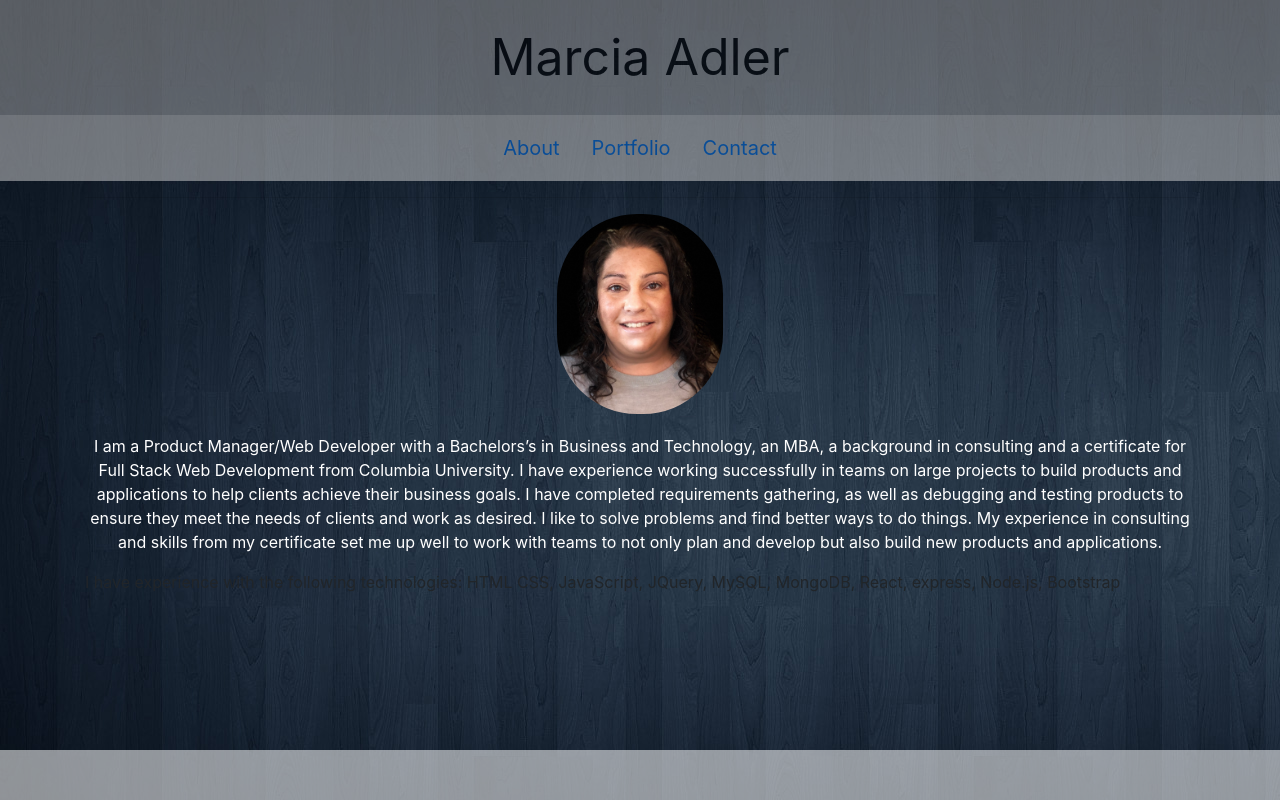
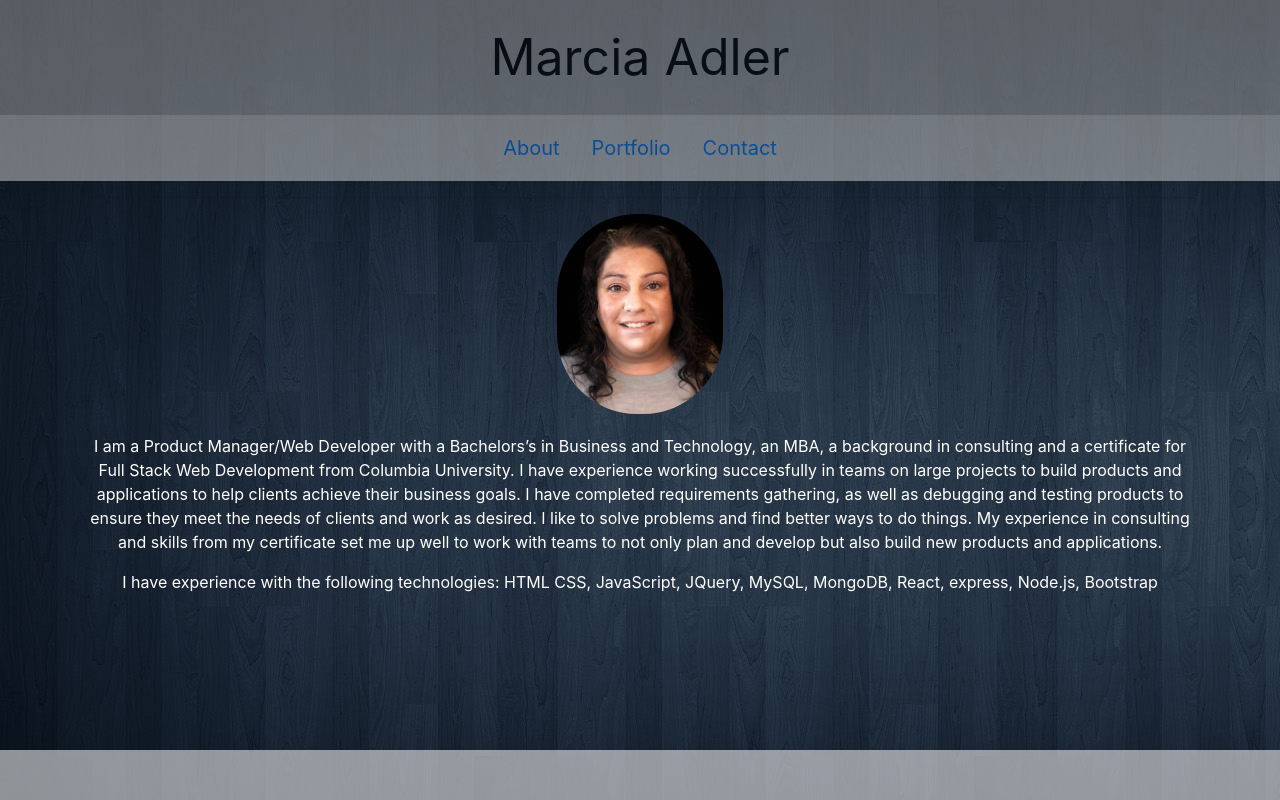
Before and after one commit to MarciaAdler/Portfolio-MarciaAdler, a React (Create React App) app in the folder portfolio/: page /Portfolio-MarciaAdler/about in a window 1280 px wide. Built offline with nearby package versions, Linux system fonts and the light colour scheme.

Commit message:
fixed styling on about page

```diff
--- a/portfolio/src/pages/About.js
+++ b/portfolio/src/pages/About.js
@@ -33,7 +33,7 @@ function About() {
         teams to not only plan and develop but also build new products and
         applications.
       </p>
-      <p>
+      <p style={styles.p}>
         I have experience with the following technologies: HTML CSS, JavaScript,
         JQuery, MySQL, MongoDB, React, express, Node.js, Bootstrap
       </p>
```
